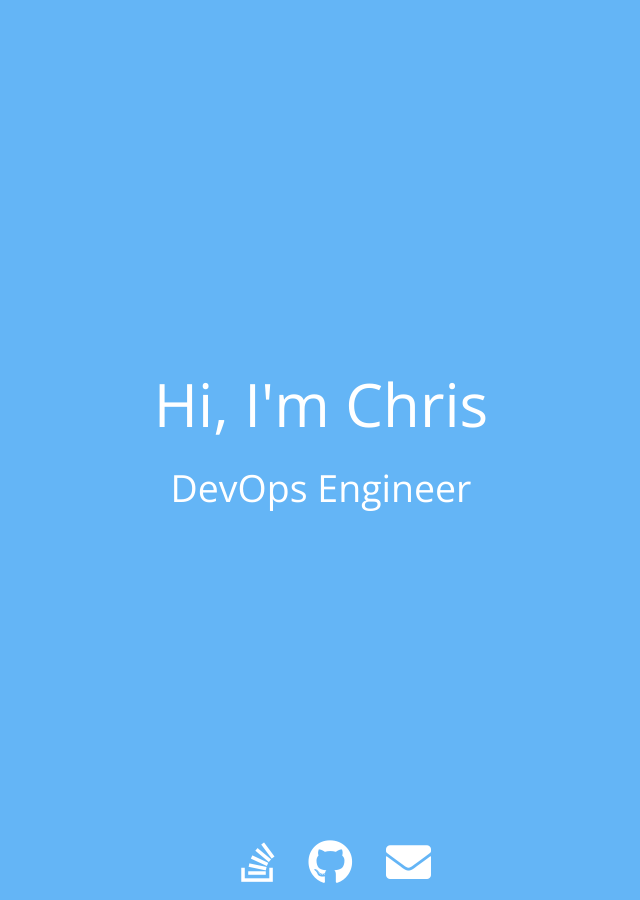
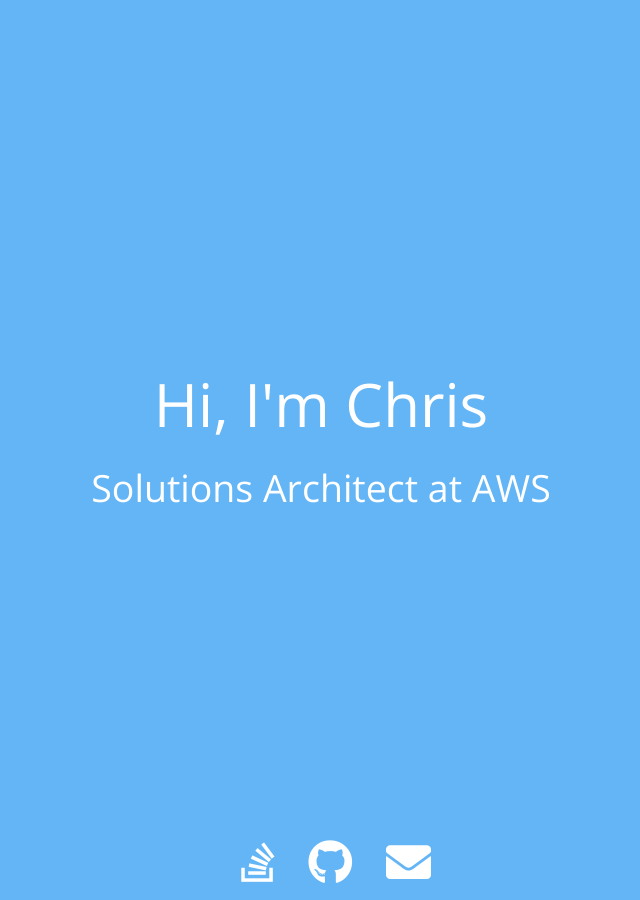
Before and after one commit to chrisw-devops/cwilliams.io, a Jekyll site: the page built from src/index.html, in a window 1280 px wide. Shown: the whole page, without its empty margins (319-959 px from the left). Built offline with Jekyll 4.4.1, drawn with Linux system fonts in a browser that asks for light colours; nearby versions of some CDN libraries; a style sheet for code colours, icons or effects is not loaded.

Commit message:
Updating job role

```diff
--- a/src/index.html
+++ b/src/index.html
@@ -1,5 +1,5 @@
 ---
 layout: homepage
 title: Hi, I'm Chris
-subtitle: DevOps Engineer
+subtitle: Solutions Architect at AWS
 ---
```
